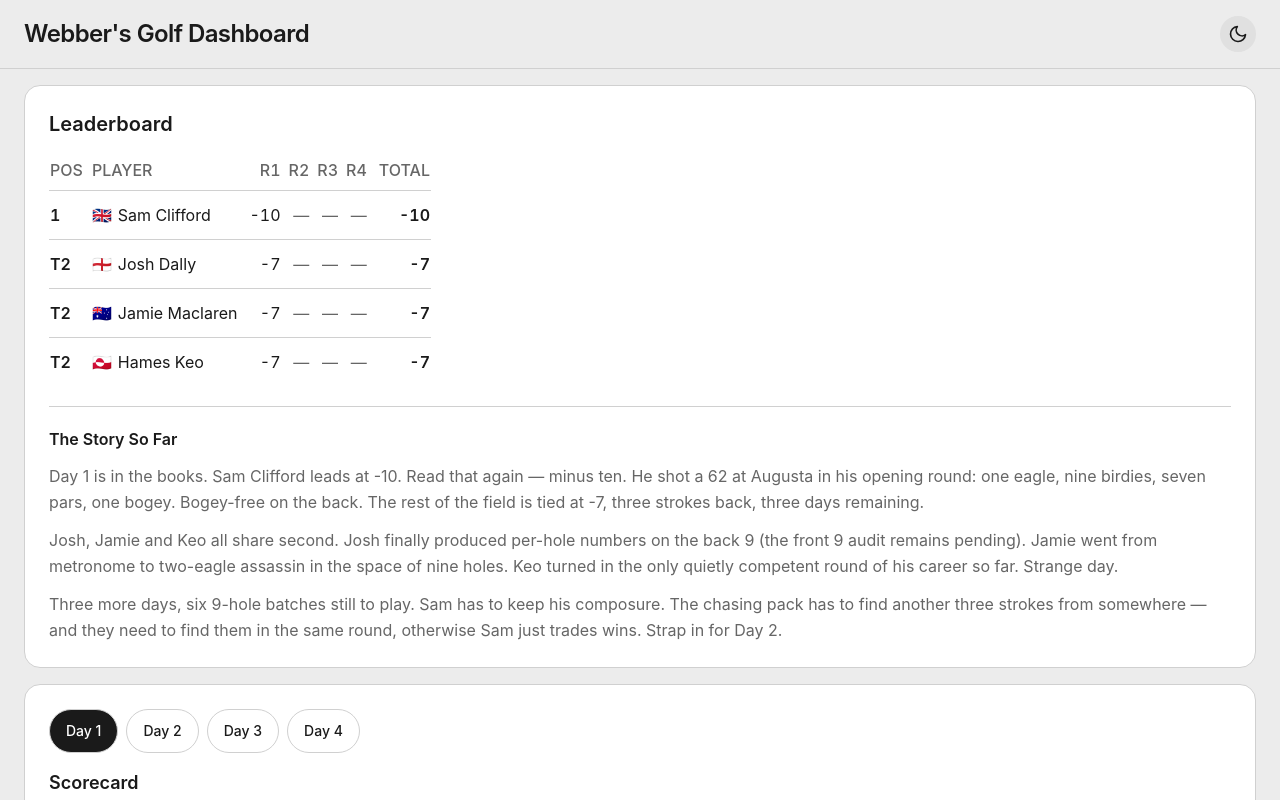
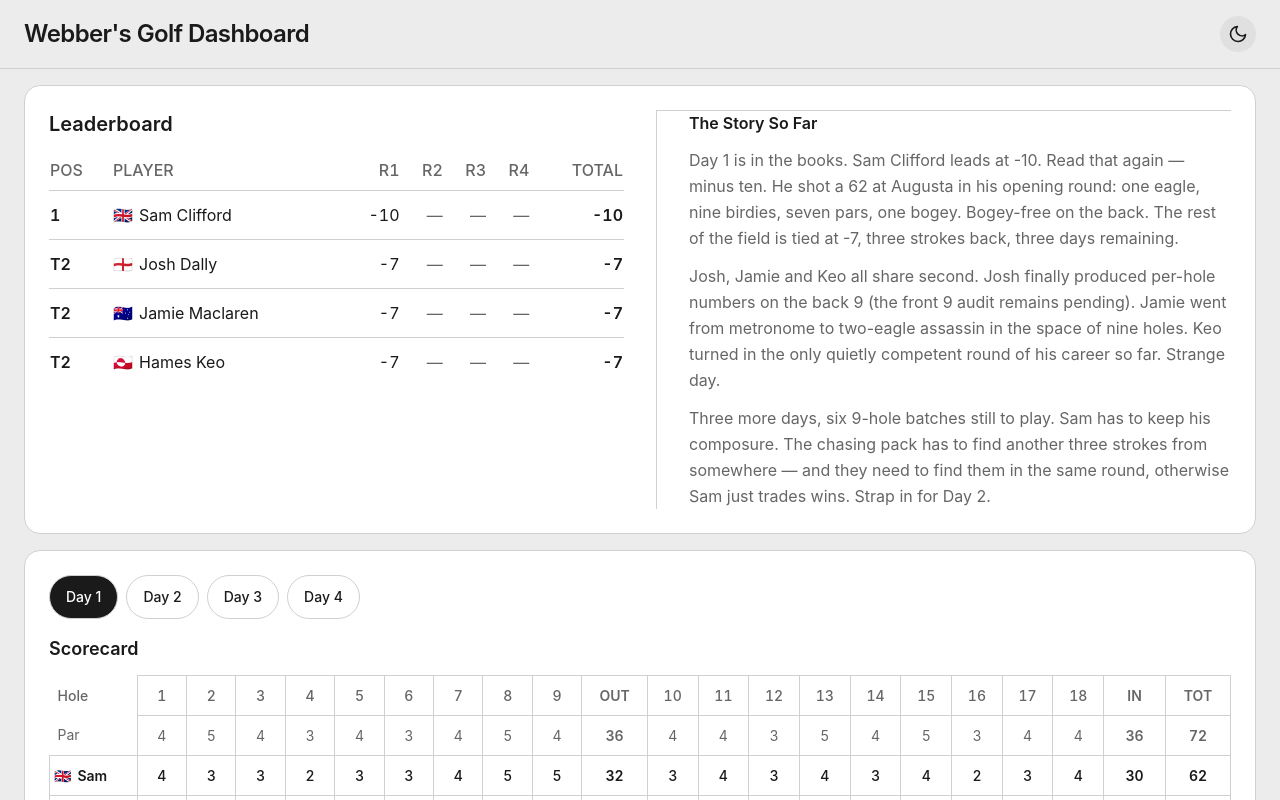
Before and after one commit to jameskeo126/webbers-golf-dashboard, a Next.js app: page / in a window 1280 px wide. Shown: the top 800 px of the page. Built offline with nearby package versions, Linux system fonts and the light colour scheme.

Commit message:
Leaderboard side-by-side with Story So Far on desktop; uniform mobile scorecard columns; name size matches numbers

```diff
--- a/components/Leaderboard.tsx
+++ b/components/Leaderboard.tsx
@@ -28,10 +28,12 @@ export function Leaderboard() {
       className="mx-4 my-4 rounded-2xl p-4 sm:mx-6 sm:p-6"
       style={{ backgroundColor: "var(--bg-surface)", border: "1px solid var(--border)" }}
     >
+      <div className="md:grid md:grid-cols-2 md:gap-8">
+        <div>
           <h2 className="text-xl font-semibold mb-3" style={{ color: "var(--text-primary)" }}>
             Leaderboard
           </h2>
-      <table className="w-full text-left tabular text-sm sm:w-auto sm:text-base">
+          <table className="w-full text-left tabular text-sm sm:text-base">
             <thead style={{ color: "var(--text-muted)" }}>
               <tr>
                 <th className="py-2 pr-2 font-medium">POS</th>
@@ -72,10 +74,11 @@ export function Leaderboard() {
               ))}
             </tbody>
           </table>
+        </div>
         {SEASON_COMMENTARY ? (
           <div
-          className="mt-5 pt-5"
-          style={{ borderTop: "1px solid var(--border)" }}
+            className="mt-5 pt-5 md:mt-0 md:pt-0 md:pl-8 md:border-t-0 md:border-l"
+            style={{ borderTop: "1px solid var(--border)", borderLeftColor: "var(--border)" }}
           >
             <h3 className="text-base font-semibold mb-3" style={{ color: "var(--text-primary)" }}>
               The Story So Far
@@ -83,6 +86,7 @@ export function Leaderboard() {
             <ExpandableProse paragraphs={SEASON_COMMENTARY.split("\n\n")} />
           </div>
         ) : null}
+      </div>
     </section>
   )
 }
--- a/components/ScoreCell.tsx
+++ b/components/ScoreCell.tsx
@@ -1,7 +1,7 @@
 export function ScoreCell({ strokes }: { strokes: number | null }) {
   return (
     <td
-      className="h-10 w-20 sm:w-16 text-center tabular text-sm font-medium"
+      className="h-10 w-10 sm:w-16 text-center tabular text-sm font-medium"
       style={{
         color: strokes === null ? "var(--text-muted)" : "var(--text-primary)",
         border: "1px solid var(--border)",
--- a/components/Scorecard.tsx
+++ b/components/Scorecard.tsx
@@ -38,28 +38,28 @@ export function Scorecard({ round, tabs }: { round: Round; tabs?: ReactNode }) {
                 Hole
               </th>
               {Array.from({ length: 9 }, (_, i) => (
-                <th key={i} className="h-10 w-20 sm:w-16 text-center font-medium" style={headerCellStyle}>{i + 1}</th>
+                <th key={i} className="h-10 w-10 sm:w-16 text-center font-medium" style={headerCellStyle}>{i + 1}</th>
               ))}
-              <th className="h-10 w-20 text-center font-semibold" style={headerCellStyle}>OUT</th>
+              <th className="h-10 w-10 sm:w-20 text-center font-semibold" style={headerCellStyle}>OUT</th>
               {Array.from({ length: 9 }, (_, i) => (
-                <th key={i + 9} className="h-10 w-20 sm:w-16 text-center font-medium" style={headerCellStyle}>{i + 10}</th>
+                <th key={i + 9} className="h-10 w-10 sm:w-16 text-center font-medium" style={headerCellStyle}>{i + 10}</th>
               ))}
-              <th className="h-10 w-20 text-center font-semibold" style={headerCellStyle}>IN</th>
-              <th className="h-10 w-20 text-center font-semibold" style={headerCellStyle}>TOT</th>
+              <th className="h-10 w-10 sm:w-20 text-center font-semibold" style={headerCellStyle}>IN</th>
+              <th className="h-10 w-10 sm:w-20 text-center font-semibold" style={headerCellStyle}>TOT</th>
             </tr>
             <tr>
               <td className="sticky left-0 px-2 py-1 text-left" style={{ backgroundColor: "var(--bg-surface)", color: "var(--text-muted)" }}>
                 Par
               </td>
               {HOLE_PARS.slice(0, 9).map((p, i) => (
-                <td key={i} className="h-10 w-20 sm:w-16 text-center" style={headerCellStyle}>{p}</td>
+                <td key={i} className="h-10 w-10 sm:w-16 text-center" style={headerCellStyle}>{p}</td>
               ))}
-              <td className="h-10 w-20 text-center font-semibold" style={headerCellStyle}>{FRONT_9_PAR}</td>
+              <td className="h-10 w-10 sm:w-20 text-center font-semibold" style={headerCellStyle}>{FRONT_9_PAR}</td>
               {HOLE_PARS.slice(9).map((p, i) => (
-                <td key={i + 9} className="h-10 w-20 sm:w-16 text-center" style={headerCellStyle}>{p}</td>
+                <td key={i + 9} className="h-10 w-10 sm:w-16 text-center" style={headerCellStyle}>{p}</td>
               ))}
-              <td className="h-10 w-20 text-center font-semibold" style={headerCellStyle}>{BACK_9_PAR}</td>
-              <td className="h-10 w-20 text-center font-semibold" style={headerCellStyle}>{FRONT_9_PAR + BACK_9_PAR}</td>
+              <td className="h-10 w-10 sm:w-20 text-center font-semibold" style={headerCellStyle}>{BACK_9_PAR}</td>
+              <td className="h-10 w-10 sm:w-20 text-center font-semibold" style={headerCellStyle}>{FRONT_9_PAR + BACK_9_PAR}</td>
             </tr>
           </thead>
           <tbody>
@@ -70,23 +70,23 @@ export function Scorecard({ round, tabs }: { round: Round; tabs?: ReactNode }) {
               const tot = (out !== null && inn !== null) ? out + inn : null
               return (
                 <tr key={player.id}>
-                  <td className="sticky left-0 pl-1 pr-3 py-1 text-left whitespace-nowrap text-lg font-semibold" style={{ backgroundColor: "var(--bg-surface)", border: "1px solid var(--border)", color: "var(--text-primary)" }}>
+                  <td className="sticky left-0 pl-1 pr-3 py-1 text-left whitespace-nowrap text-sm font-semibold" style={{ backgroundColor: "var(--bg-surface)", border: "1px solid var(--border)", color: "var(--text-primary)" }}>
                     <span className="mr-1.5" aria-hidden="true">{player.flag}</span>
                     <span>{player.displayName.split(" ")[0]}</span>
                   </td>
                   {sc.holes.slice(0, 9).map(hole => (
                     <ScoreCell key={hole.holeNumber} strokes={hole.strokes} />
                   ))}
-                  <td className="h-10 w-20 text-center font-semibold tabular" style={totalCellStyle}>
+                  <td className="h-10 w-10 sm:w-20 text-center font-semibold tabular" style={totalCellStyle}>
                     {out === null ? "—" : out}
                   </td>
                   {sc.holes.slice(9).map(hole => (
                     <ScoreCell key={hole.holeNumber} strokes={hole.strokes} />
                   ))}
-                  <td className="h-10 w-20 text-center font-semibold tabular" style={totalCellStyle}>
+                  <td className="h-10 w-10 sm:w-20 text-center font-semibold tabular" style={totalCellStyle}>
                     {inn === null ? "—" : inn}
                   </td>
-                  <td className="h-10 w-20 text-center font-semibold tabular" style={totalCellStyle}>
+                  <td className="h-10 w-10 sm:w-20 text-center font-semibold tabular" style={totalCellStyle}>
                     {tot === null ? "—" : tot}
                   </td>
                 </tr>
```
Lines whose indentation alone changed are shown as unchanged.
